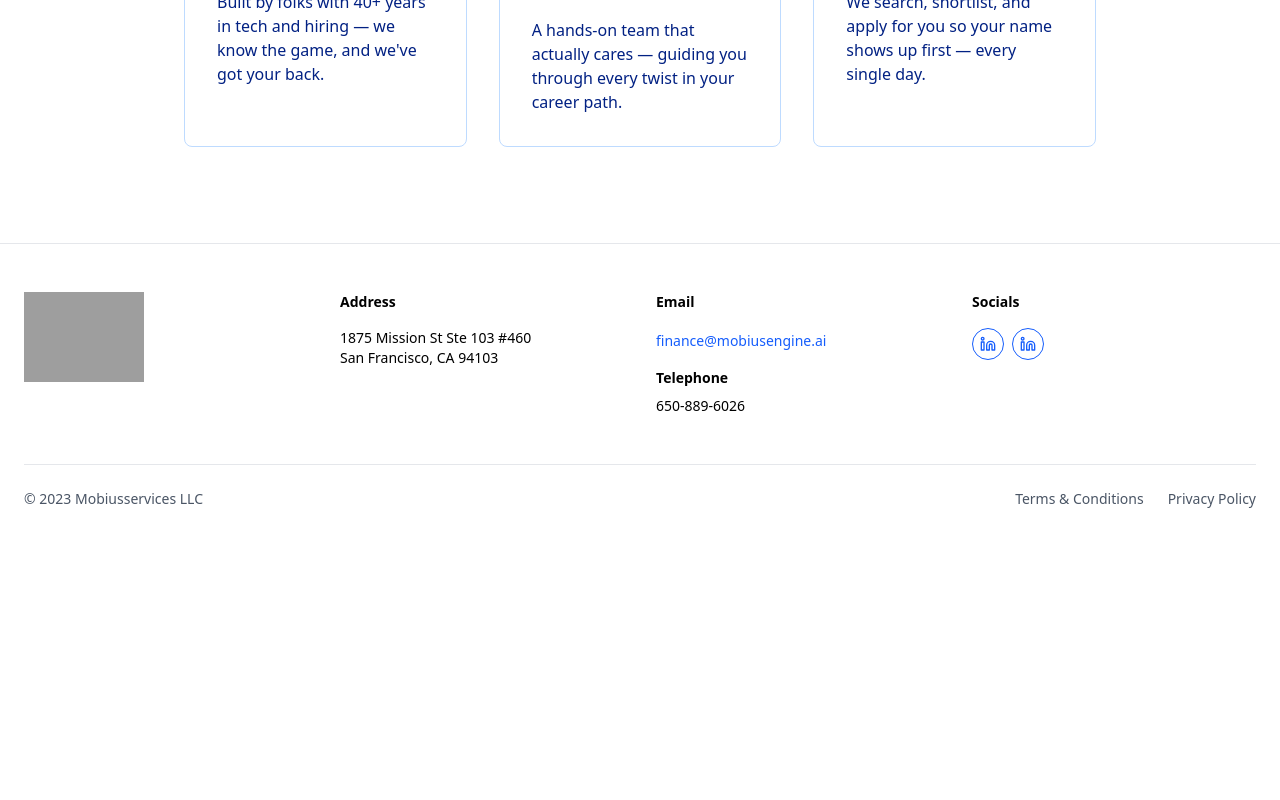
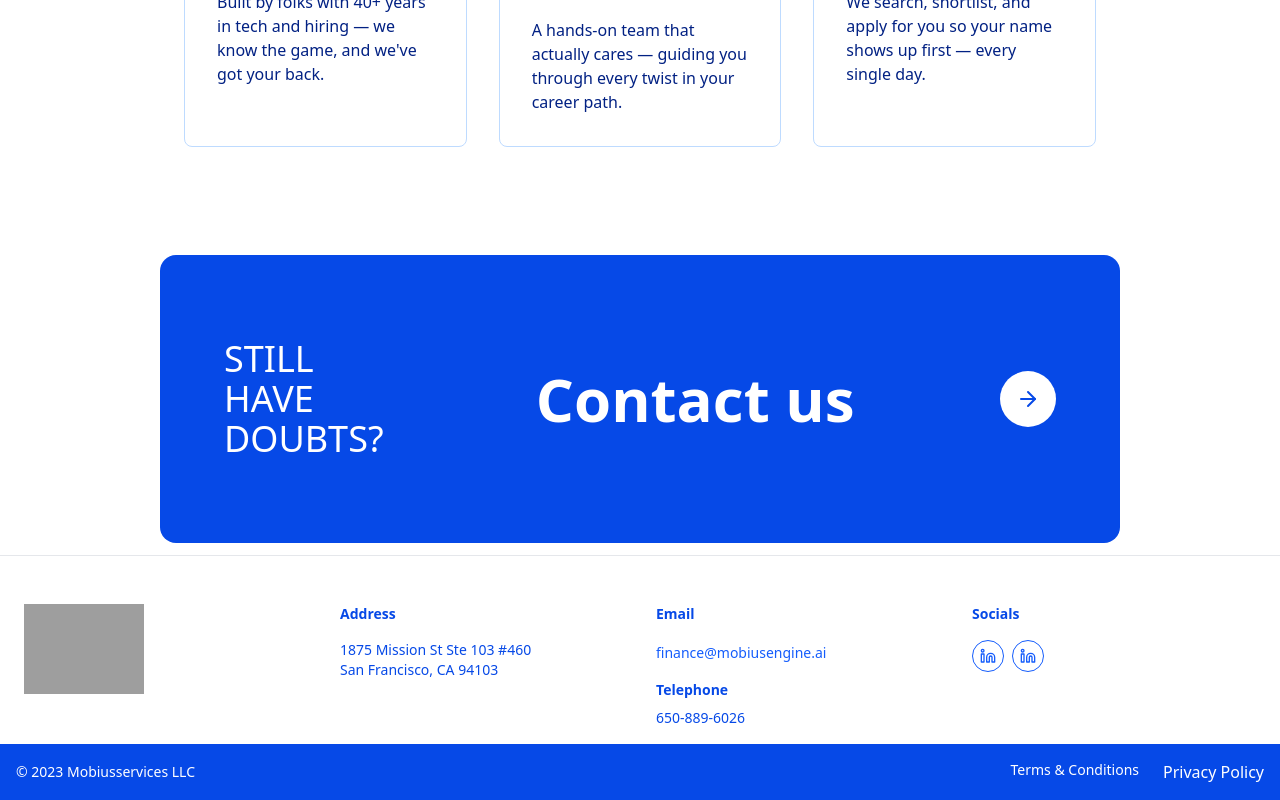
Before and after one commit to alokVerma749/mobius_engine, a Next.js app: page / in a window 1280 px wide. Shown: the part 2327-3127 px from the top of the page. Before the commit the page ends 2860 px from the top, so only its background shows below. Built offline with nearby package versions, Linux system fonts and the light colour scheme; grey boxes are pictures that could not be loaded.

Commit message:
fix: folder structure

```diff
--- a/app/components/Footer.tsx
+++ b/app/components/Footer.tsx
@@ -3,7 +3,7 @@ import Image from "next/image"
 
 export default function Footer() {
   return (
-    <footer className="border-t border-gray-200 pt-12 pb-6">
+    <footer className="border-t border-gray-200 pt-12 text-[#0649E7]">
       <div className="container mx-auto px-6">
         <div className="grid grid-cols-1 md:grid-cols-4 gap-8">
           <div>
@@ -74,16 +74,16 @@ export default function Footer() {
           </div>
         </div>
 
-        <div className="mt-12 pt-6 border-t border-gray-200 flex flex-col md:flex-row justify-between items-center">
-          <p className="text-sm text-gray-600">© 2023 Mobiusservices LLC</p>
-          <div className="flex space-x-6 mt-4 md:mt-0">
-            <Link href="/terms" className="text-sm text-gray-600 hover:text-blue-600">
-              Terms & Conditions
-            </Link>
-            <Link href="/privacy" className="text-sm text-gray-600 hover:text-blue-600">
-              Privacy Policy
-            </Link>
-          </div>
+      </div>
+      <div className="bg-[#0649E7] p-4 mt-4 text-white flex flex-col md:flex-row justify-between items-center">
+        <p className="text-sm">© 2023 Mobiusservices LLC</p>
+        <div className="flex space-x-6 mt-4 md:mt-0">
+          <Link href="/terms" className="text-sm">
+            Terms & Conditions
+          </Link>
+          <Link href="/privacy" className="text-smF">
+            Privacy Policy
+          </Link>
         </div>
       </div>
     </footer>
--- /dev/null
+++ b/app/components/Home/Contact.tsx
@@ -0,0 +1,13 @@
+import { ArrowRight } from 'lucide-react'
+
+const Contact = () => {
+  return (
+    <div className='bg-[#0649E7] rounded-2xl w-[75%] flex flex-row justify-between h-72 my-3 mx-auto items-center text-white p-16'>
+      <div className='text-4xl w-[20%]'>STILL HAVE DOUBTS?</div>
+      <div className='text-6xl font-semibold'>Contact us</div>
+      <div className='text-3xl rounded-full bg-white p-4'><ArrowRight color='#0649E7' /></div>
+    </div>
+  )
+}
+
+export default Contact;
--- a/app/components/Testimonial.tsx
+++ b/app/components/Home/Testimonial.tsx
@@ -1,6 +1,5 @@
 import { ArrowUpRight } from 'lucide-react'
-import Button from './Button'
-
+import Button from '../Button'
 
 const Testimonial = () => {
   return (
@@ -63,4 +62,4 @@ const Testimonial = () => {
   )
 }
 
-export default Testimonial
+export default Testimonial;
--- a/app/components/WhyChooseUs.tsx
+++ b/app/components/Home/WhyChooseUs.tsx
@@ -1,5 +1,3 @@
-import React from 'react'
-
 const WhyChooseUs = () => {
   return (
     < section className="py-16 md:py-24 w-[75%] mx-auto" >
@@ -83,4 +81,4 @@ const WhyChooseUs = () => {
   )
 }
 
-export default WhyChooseUs
+export default WhyChooseUs;
--- a/app/page.tsx
+++ b/app/page.tsx
@@ -1,8 +1,9 @@
 import Navbar from "./components/Navbar"
-import Testimonial from "./components/Testimonial"
-import WhyChooseUs from "./components/WhyChooseUs"
-import HowWeWork from "./components/HowWeWork"
-import Hero from "./components/Hero"
+import WhyChooseUs from "./components/Home/WhyChooseUs"
+import HowWeWork from "./components/Home/HowWeWork"
+import Hero from "./components/Home/Hero"
+import Testimonial from "./components/Home/Testimonial"
+import Contact from "./components/Home/Contact"
 
 export default function Home() {
   return (
@@ -15,6 +16,7 @@ export default function Home() {
       <HowWeWork />
       <Testimonial />
       <WhyChooseUs />
+      <Contact />
     </main>
   )
 }
```
Also changed, not shown: app/components/Home/Hero.tsx (renamed from app/components/Hero.tsx), app/components/Home/HowWeWork.tsx (renamed from app/components/HowWeWork.tsx).
